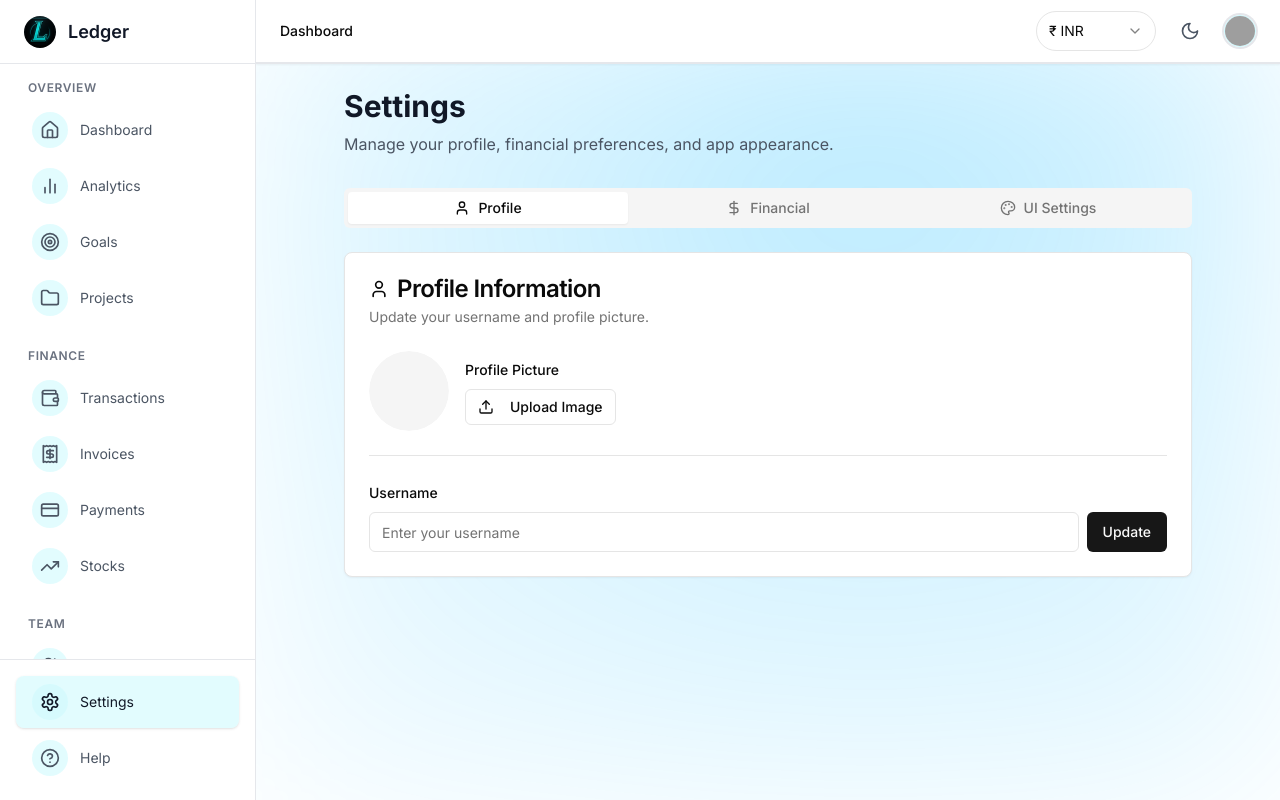
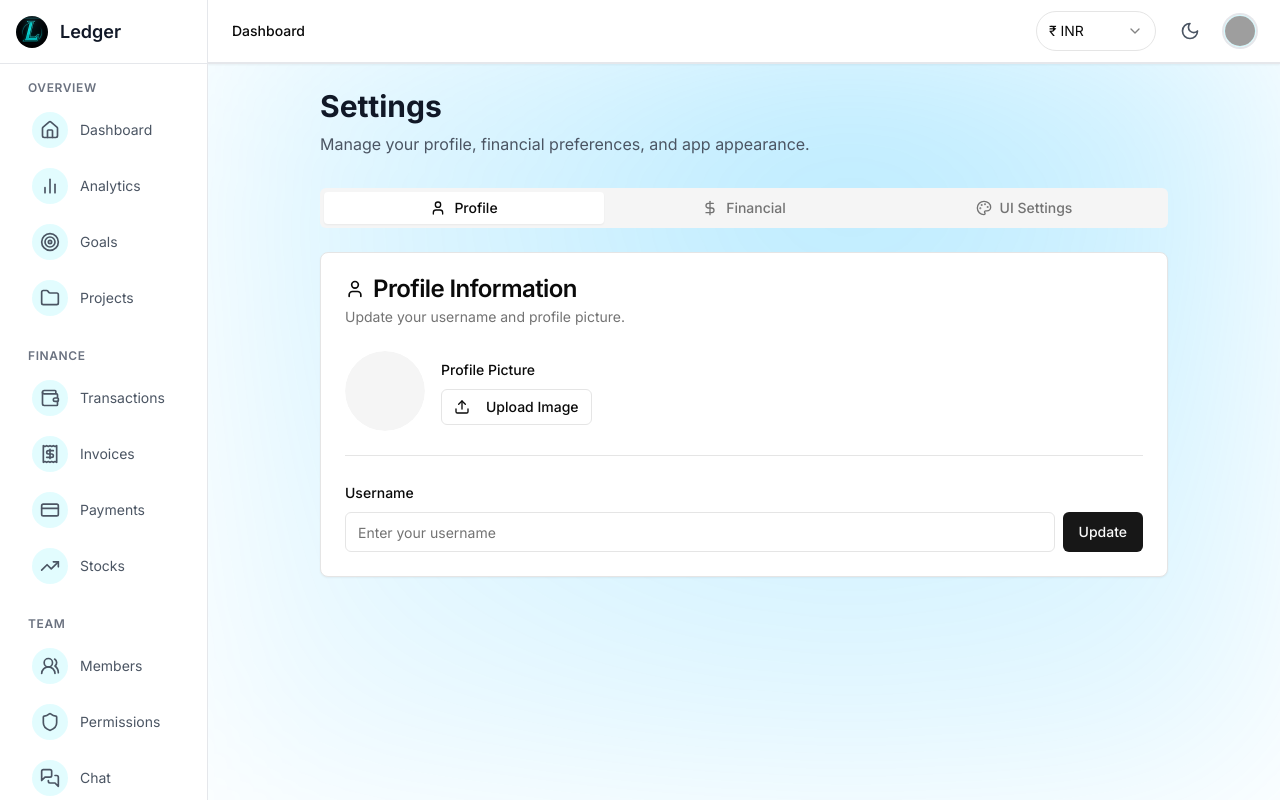
Before and after one commit to abhishekanand16/Fin_Dashboard, a Next.js app: page /settings in a window 1280 px wide. Built offline with nearby package versions, Linux system fonts and the light colour scheme; grey boxes are pictures that could not be loaded.

Commit message:
final ui

```diff
--- a/components/ledger/sidebar.tsx
+++ b/components/ledger/sidebar.tsx
@@ -48,11 +48,11 @@ export default function Sidebar() {
       <Link
         href={href}
         onClick={handleNavigation}
-        className={`flex items-center px-4 py-2 text-sm rounded-lg transition-colors gap-3
+        className={`flex items-center px-4 py-2 text-sm transition-colors gap-3
           ${
             style === "glass"
-              ? "bg-white/30 dark:bg-[#1F1F23]/30 backdrop-blur border border-cyan-200/40 shadow-sm"
-              : ""
+              ? "bg-white/30 dark:bg-[#1F1F23]/30 backdrop-blur border border-cyan-200/40 shadow-sm rounded-full"
+              : "rounded-lg"
           }
           ${
             isActive
@@ -76,11 +76,11 @@ export default function Sidebar() {
         className="lg:hidden fixed top-4 left-4 z-[70] p-2 rounded-lg bg-white dark:bg-[#0F0F12] shadow-md"
         onClick={() => setIsMobileMenuOpen(!isMobileMenuOpen)}
       >
-        <Menu className="h-5 w-5 text-gray-600 dark:text-gray-300" />
+        <Menu className="h-5 w-3 text-gray-600 dark:text-gray-300" />
       </button>
       <nav
-        className={`fixed inset-y-0 left-0 z-[70] w-64 transform transition-transform duration-200 ease-in-out
-          lg:translate-x-0 lg:static lg:w-64
+        className={`fixed inset-y-0 left-0 z-[70] w-52 transform transition-transform duration-200 ease-in-out
+          lg:translate-x-0 lg:static lg:w-52
           ${style === "glass"
             ? "bg-transparent border-r-0"
             : "bg-white dark:bg-[#0F0F12] border-r border-gray-200 dark:border-[#1F1F23]"}
@@ -90,7 +90,7 @@ export default function Sidebar() {
         <div className="h-full flex flex-col">
           <Link
             href="/"
-            className="h-16 px-6 flex items-center border-b border-gray-200 dark:border-[#1F1F23]"
+            className="h-16 px-4 flex items-center border-b border-gray-200 dark:border-[#1F1F23]"
           >
             <div className="flex items-center gap-3">
               <img
@@ -167,17 +167,16 @@ export default function Sidebar() {
                   </NavItem>
                 </div>
               </div>
-            </div>
-          </div>
 
-          <div className="px-4 py-4 border-t border-gray-200 dark:border-[#1F1F23]">
-            <div className="space-y-1">
+              {/* Settings and Help moved here as the last two items */}
+              <div className="space-y-1 pt-4 border-t border-gray-200 dark:border-[#1F1F23]">
                 <NavItem href="/settings" icon={Settings}>
                   Settings
                 </NavItem>
                 <NavItem href="/help" icon={HelpCircle}>
                   Help
                 </NavItem>
+              </div>
             </div>
           </div>
         </div>
```
Lines whose indentation alone changed are shown as unchanged.
